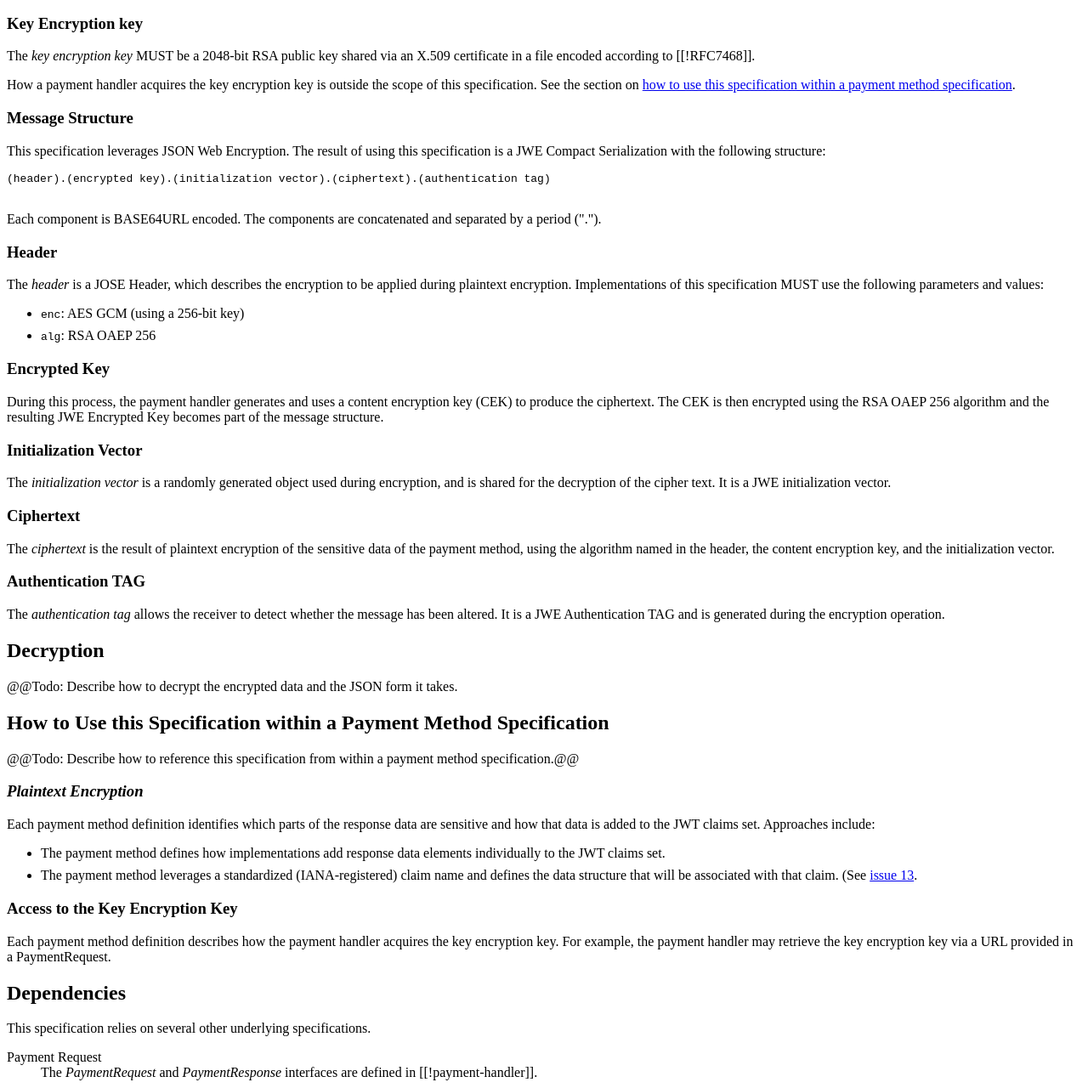
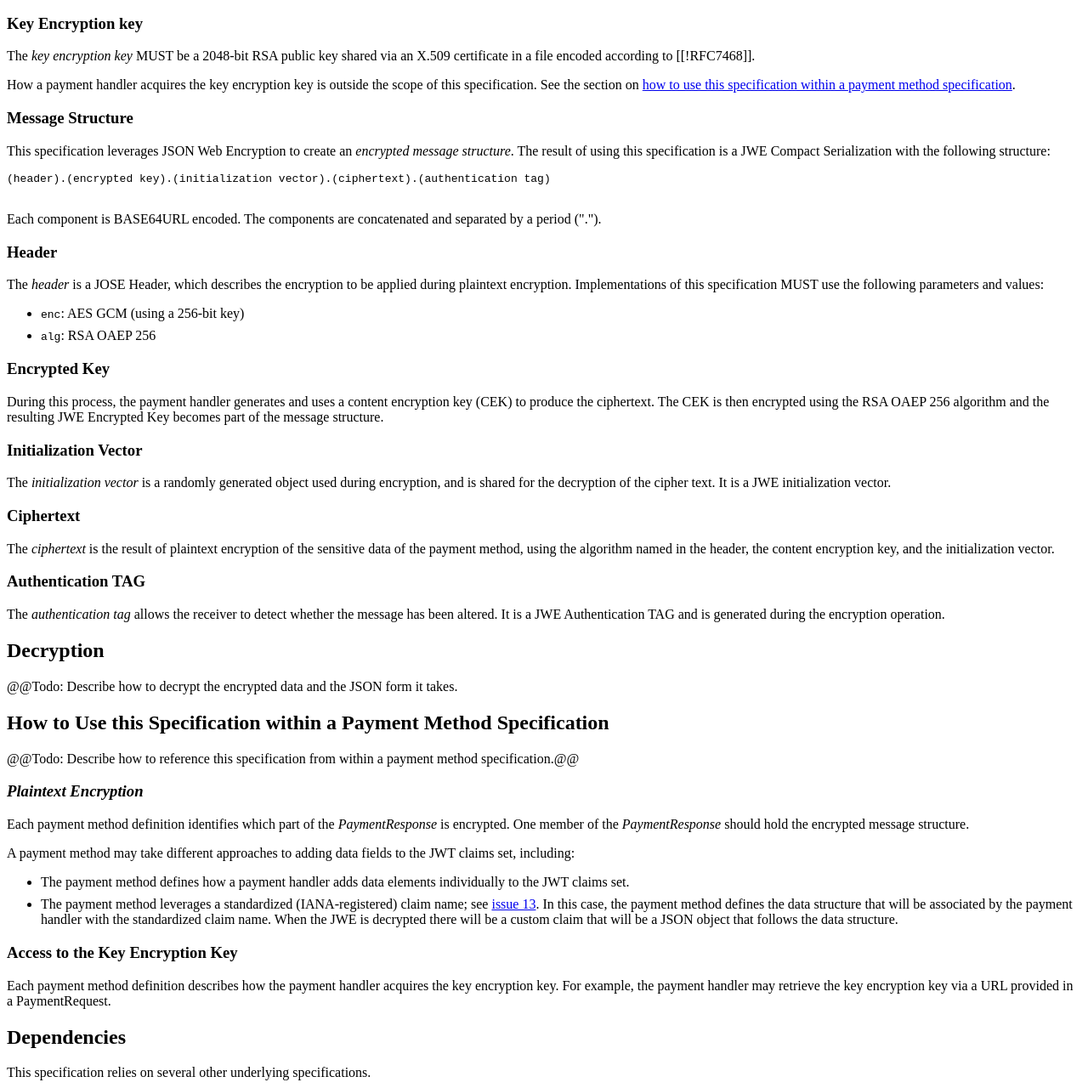
Before and after one commit to w3c/webpayments-crypto, a plain HTML site: page index.html in a window 1280 px wide. Shown: the part 2276-3556 px from the top of the page at 85% size. Drawn offline with Linux system fonts and the light colour scheme.

Commit message:
editorial

```diff
--- a/index.html
+++ b/index.html
@@ -307,9 +307,10 @@
           Message Structure
         </h3>
         <p>
-          This specification leverages <a>JSON Web Encryption</a>. The result
-          of using this specification is a <a>JWE Compact Serialization</a>
-          with the following structure:
+          This specification leverages <a>JSON Web Encryption</a> to create an
+          <dfn>encrypted message structure</dfn>. The result of using this
+          specification is a <a>JWE Compact Serialization</a> with the
+          following structure:
         </p>
         <pre>
 (header).(encrypted key).(initialization vector).(ciphertext).(authentication tag)
@@ -405,19 +406,27 @@
           <dfn>Plaintext Encryption</dfn>
         </h3>
         <p>
-          Each payment method definition identifies which parts of the response
-          data are sensitive and how that data is added to the <a>JWT claims
-          set</a>. Approaches include:
+          Each payment method definition identifies which part of the
+          <dfn>PaymentResponse</dfn> is encrypted. One member of the
+          <dfn>PaymentResponse</dfn> should hold the <a>encrypted message
+          structure</a>.
+        </p>
+        <p>
+          A payment method may take different approaches to adding data fields
+          to the <a>JWT claims set</a>, including:
         </p>
         <ul>
-          <li>The payment method defines how implementations add response data
+          <li>The payment method defines how a <a>payment handler</a> adds data
           elements individually to the <a>JWT claims set</a>.
           </li>
           <li>The payment method leverages a standardized (IANA-registered)
-          claim name and defines the data structure that will be associated
-          with that claim. (See <a href=
+          claim name; see <a href=
           "https://github.com/w3c/webpayments-crypto/issues/13#issuecomment-393728431">
-            issue 13</a>.
+            issue 13</a>. In this case, the payment method defines the data
+            structure that will be associated by the <a>payment handler</a>
+            with the standardized claim name. When the JWE is decrypted there
+            will be a custom claim that will be a JSON object that follows the
+            data structure.
           </li>
         </ul>
         <p class="issue" data-number="13"></p>
```
